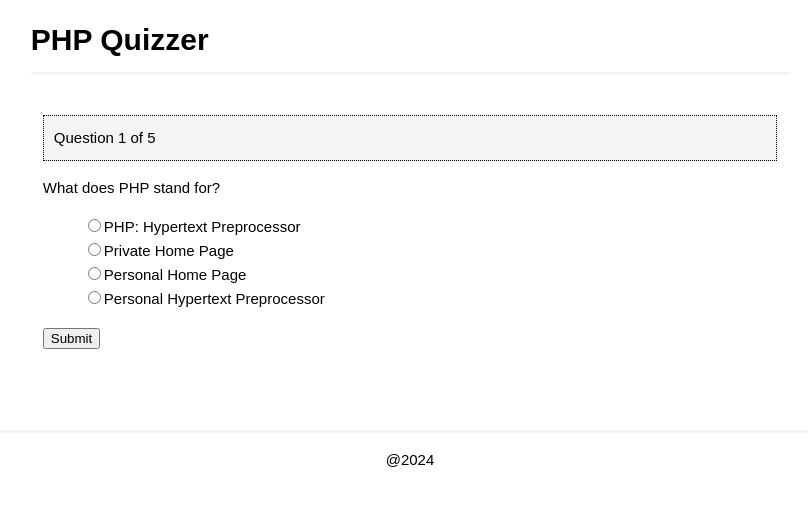
After one commit to agordavidt/PHP-MySQL_QuizApp, a PHP site: page /question.php in a window 1280 px wide. The commit adds this page. Shown: the top 506 px of the page, without its empty margins (230-1038 px from the left). Run offline with PHP 8.4, Linux system fonts and the light colour scheme.

Commit message:
questions page

```diff
--- a/css/style.css
+++ b/css/style.css
@@ -14,7 +14,7 @@ body{
     margin: 0 auto;
     overflow: auto;
 }
-header, footer {
+header {
     border-bottom: 3px #f4f4f4 solid;
 }
 
@@ -24,6 +24,8 @@ main{
 }
 
 footer{
+    margin-top: 60px;
+    border-top: 3px #f4f4f4 solid;
     text-align: center;
     padding: 2opx;
 }
@@ -34,4 +36,16 @@ a.start{
     background: #f4f4f4;
     border: 1px dotted #000;
     padding: 6px 13px;
+    transition: all 0.3s ease;
 }
+
+a.start:hover{
+    background: #e3e3e3;
+}
+
+.current{
+    padding: 10px;
+    background: #f4f4f4;
+    border: 1px dotted #000;
+    margin: 20px 0 10px 0;
+}
--- a/index.php
+++ b/index.php
@@ -28,7 +28,7 @@
 
     <footer>
         <div class="contianer">
-            <p>@2024</p>
+            <p>Copyright@2024 FRONTROW</p>
         </div>
     </footer>
 </body>
--- /dev/null
+++ b/question.php
@@ -0,0 +1,44 @@
+<!DOCTYPE html>
+<html lang="en">
+<head>
+    <meta charset="UTF-8">
+    <meta name="viewport" content="width=device-width, initial-scale=1.0">
+    <title>Quiz App</title>
+    <link rel="stylesheet" href="css/style.css">
+</head>
+<body>
+    <header class="container">
+        <h1>PHP Quizzer</h1>
+    </header>
+
+    <main>
+        <div class="container">
+            <div class="current">Question 1 of 5</div>
+            <p class="question">
+                What does PHP stand for?
+            </p>
+
+            <form method="POST" action="process.php">
+                <ul class="choieces">
+                    <li><input type="radio" name="choice" value="1">PHP: Hypertext Preprocessor</li>
+                    <li><input type="radio" name="choice" value="1">Private Home Page</li>
+                    <li><input type="radio" name="choice" value="1">Personal Home Page</li>
+                    <li><input type="radio" name="choice" value="1">Personal Hypertext Preprocessor</li>
+                </ul>
+                <input type="submit" value="Submit">
+
+
+            </form>
+
+
+        </div>
+    </main>
+
+
+    <footer>
+        <div class="contianer">
+            <p>@2024</p>
+        </div>
+    </footer>
+</body>
+</html>
```
